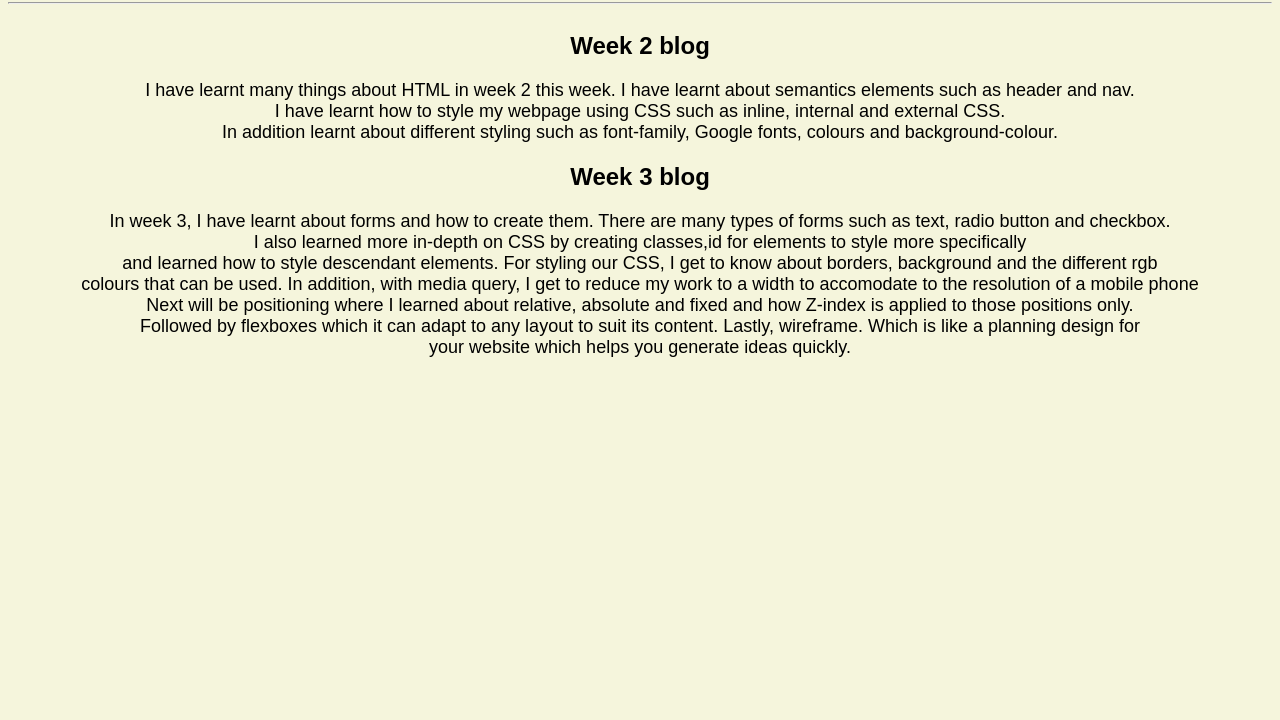
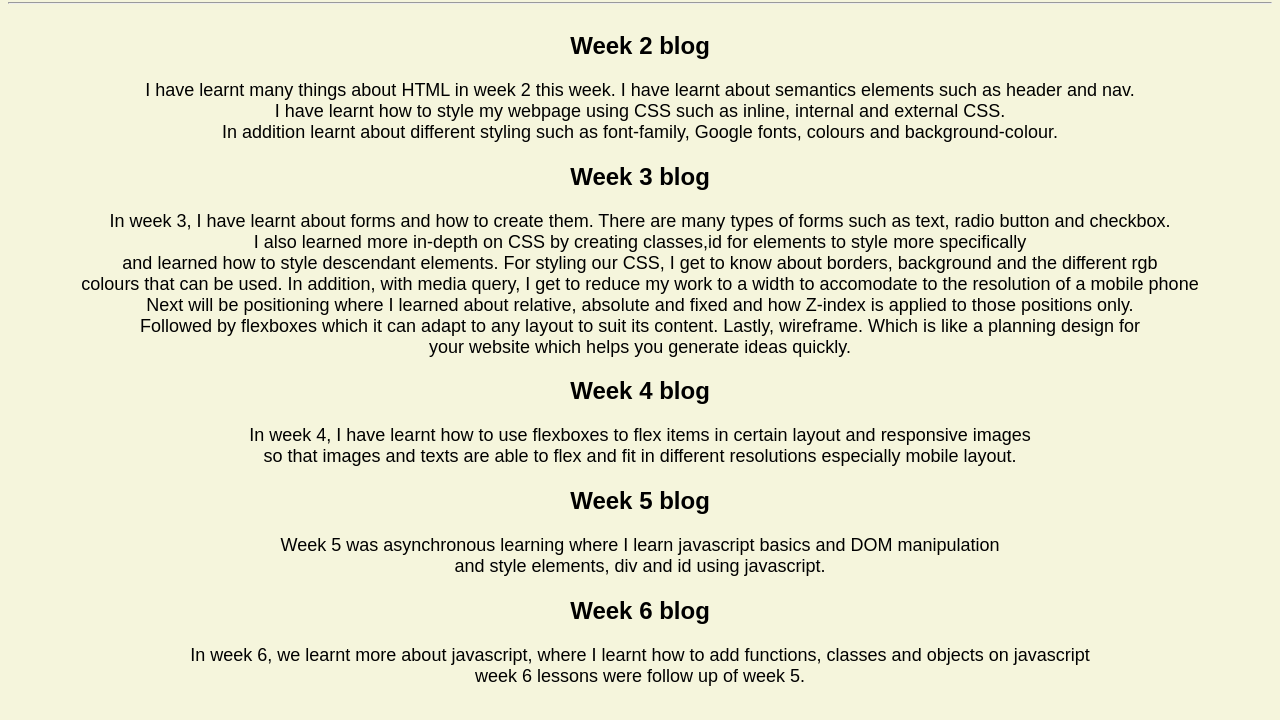
Before and after one commit to JesiahChow/Jesiah-s-dev-blog, a plain HTML site: page index.html in a window 1280 px wide. Shown: the part 78-798 px from the top of the page. Drawn offline with Linux system fonts and the light colour scheme.

Commit message:
week 8 commit

```diff
--- a/index.html
+++ b/index.html
@@ -35,4 +35,14 @@ colours that can be used. In addition, with media query, I get to reduce my work
 Next will be positioning where I learned about relative, absolute and fixed and how Z-index is applied to those positions only.<br>
 Followed by flexboxes which it can adapt to any layout to suit its content. Lastly, wireframe. Which is like a planning design for<br>
 your website which helps you generate ideas quickly.  </p>
+<h2>Week 4 blog</h2>
+<p>In week 4, I have learnt how to use flexboxes to flex items in certain layout and responsive images<br>
+    so that images and texts are able to flex and fit in different resolutions especially mobile layout.
+</p>
+<h2>Week 5 blog</h2>
+<p>Week 5 was asynchronous learning where I learn javascript basics and DOM manipulation<br>
+and style elements, div and id using javascript.</p>
+<h2>Week 6 blog</h2>
+<p>In week 6, we learnt more about javascript, where I learnt how to add functions, classes and objects on javascript<br>
+week 6 lessons were follow up of week 5.</p>
 </html>
```
